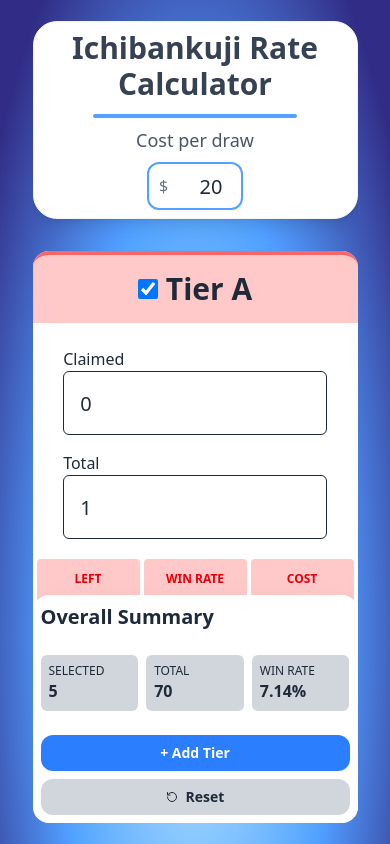
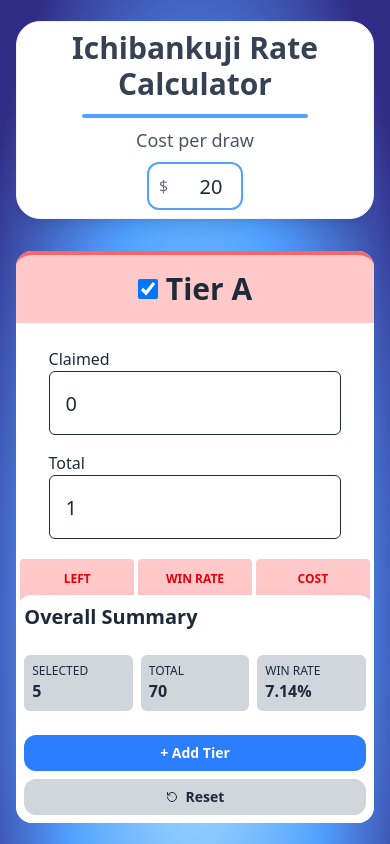
Before and after one commit to andy02chen/ichibankuji_calculator, a React (Vite) app: page / in a window 390 px wide. Built offline with nearby package versions, Linux system fonts and the light colour scheme.

Commit message:
mobile fix

```diff
--- a/src/App.tsx
+++ b/src/App.tsx
@@ -2,13 +2,13 @@ import Rates from "./components/Rates"
 
 function App() {
   return (
-    <div className="h-screen w-screen flex items-center justify-center
-    bg-radial-[at_50%_75%] from-sky-200 via-blue-400 to-indigo-900 to-90% text-gray-800 ">
-      <div className="rounded-2xl overflow-auto max-h-[95vh] sm:max-h-[80vh] w-5/6 max-w-[75w] select-none m">
-        <Rates/>
+    <div className="min-h-screen w-screen flex items-center justify-center
+    bg-radial-[at_50%_75%] from-sky-200 via-blue-400 to-indigo-900 to-90% text-gray-800">
+      <div className="rounded-2xl overflow-auto max-h-[95vh] sm:max-h-[80vh] w-11/12 sm:w-5/6 max-w-[95vw] sm:max-w-[75vw] select-none">
+        <Rates />
       </div>
     </div>
-  )
+  );
 }
 
 export default App
```
